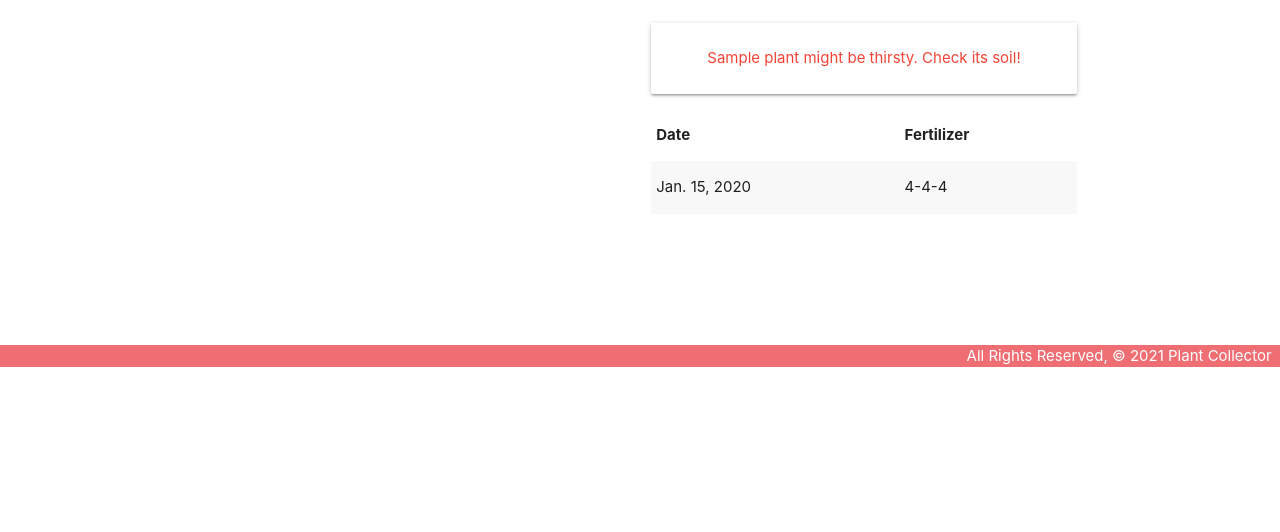
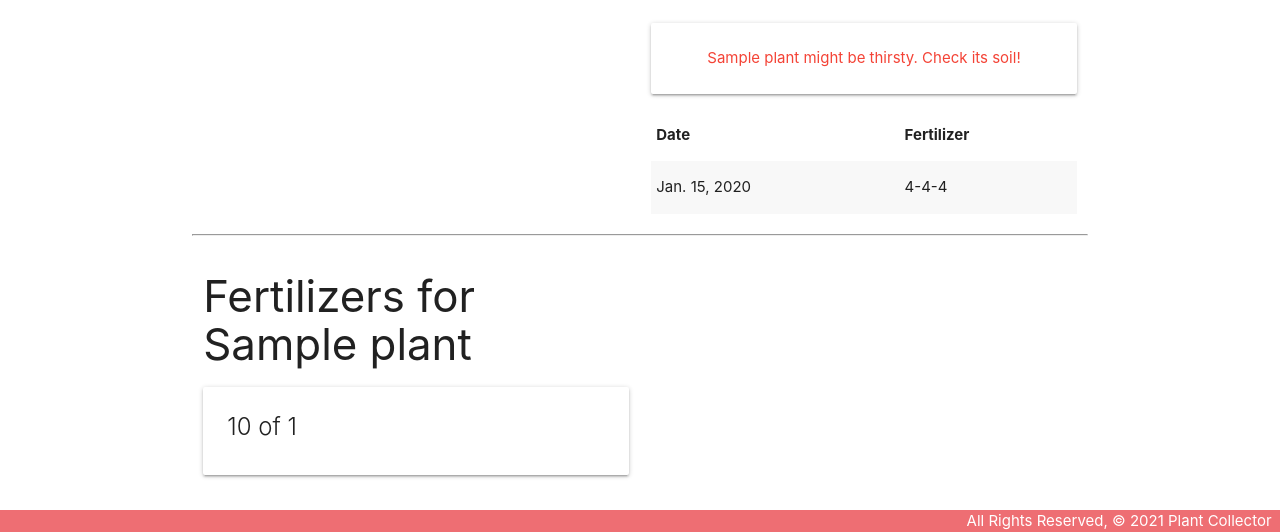
Before and after one commit to restfulry/plant-collector, a Django app: template main_app/templates/plants/detail.html in a window 1280 px wide. Shown: the part 433-965 px from the top of the page. Before the commit the page ends 800 px from the top, so only its background shows below. Run offline with Django 3.2, Linux system fonts and the light colour scheme; the template is opened without the code that fills it: values that come from a table or form of the project are taken from there, others are empty; tables that the repository leaves empty hold one stand-in row (values such as "Sample post").

Commit message:
add Fertlizer many to many class

```diff
--- a/main_app/admin.py
+++ b/main_app/admin.py
@@ -1,5 +1,6 @@
 from django.contrib import admin
-from .models import Plant, Watering
+from .models import Plant, Watering, Fertilizer
 
 admin.site.register(Plant)
 admin.site.register(Watering)
+admin.site.register(Fertilizer)
--- a/main_app/models.py
+++ b/main_app/models.py
@@ -9,6 +9,21 @@
 )
 
 
+class Fertilizer(models.Model):
+    fertilizer = models.CharField(
+        max_length=1,
+        choices=FERTILIZERS,
+        default=FERTILIZERS[0][0]
+    )
+    quantity = models.IntegerField()
+
+    def __str__(self):
+        return self.fertilizer
+
+    def get_absolute_url(self):
+        return reverse('fertilizers_detail', kwargs={'pk': self.id})
+
+
 class Plant(models.Model):
     name = models.CharField(max_length=100)
     varietal = models.CharField(max_length=100)
@@ -16,6 +31,7 @@
     age = models.IntegerField()
     light_requirement = models.IntegerField()
     water_requirement = models.PositiveIntegerField()
+    fertilizers = models.ManyToManyField(Fertilizer)
 
     def __str__(self):
         return self.name
--- a/main_app/templates/plants/detail.html
+++ b/main_app/templates/plants/detail.html
@@ -52,6 +52,27 @@
   </div>
 </div>
 
+<hr>
+<div class="row">
+  <div class="col s6">
+    <h3>Fertilizers for {{ plant.name }}</h3>
+    {% if plant.fertilizers.count %}
+      {% for toy in plant.fertilizers.all %}
+        <div class="card">
+          <div class="card-content">
+            <span class="card-title">
+              {{ fertilizer.quantity }} of {{ fertilizer.fertilizer }}
+            </span>
+          </div>
+        </div>
+      {% endfor %}
+    {% else %}
+      <h5>No supplemental nutrients needed :)</h5>
+    {% endif %}
+  </div>
+  <!-- Available fertilizers will come after this line -->
+</div>
+
 <script>
   var dateEl = document.getElementById('id_date');
   M.Datepicker.init(dateEl, {
```
Also changed, not shown: main_app/migrations/0005_auto_20210105_1836.py (added).
